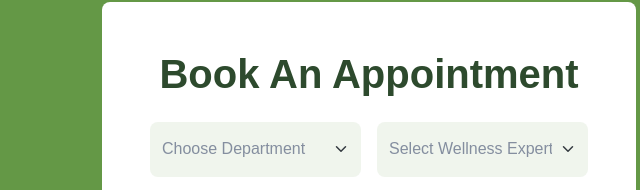
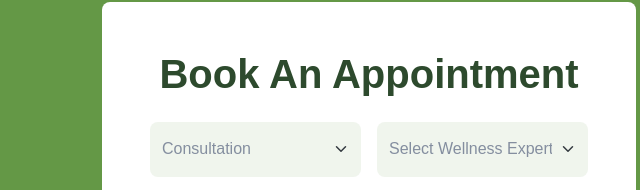
Before and after one commit to kodwo-essel/prentince-memorial, a plain HTML site: page index.html in a window 1280 px wide. Shown: the part 2579-2769 px from the top of the page, 562-1202 px from the left. Drawn offline with nearby package versions, Linux system fonts and the light colour scheme; a web font is replaced by a local one.

Commit message:
fix booking

```diff
--- a/index.html
+++ b/index.html
@@ -283,10 +283,8 @@
                             <div class="row g-3">
                                 <div class="col-12 col-sm-6">
                                     <select class="form-select bg-light border-0" style="height: 55px;">
-                                        <option selected>Choose Department</option>
-                                        <option value="1">Department 1</option>
-                                        <option value="2">Department 2</option>
-                                        <option value="3">Department 3</option>
+                                        <option selected>Consultation</option>
+
                                     </select>
                                 </div>
                                 <div class="col-12 col-sm-6">
```
